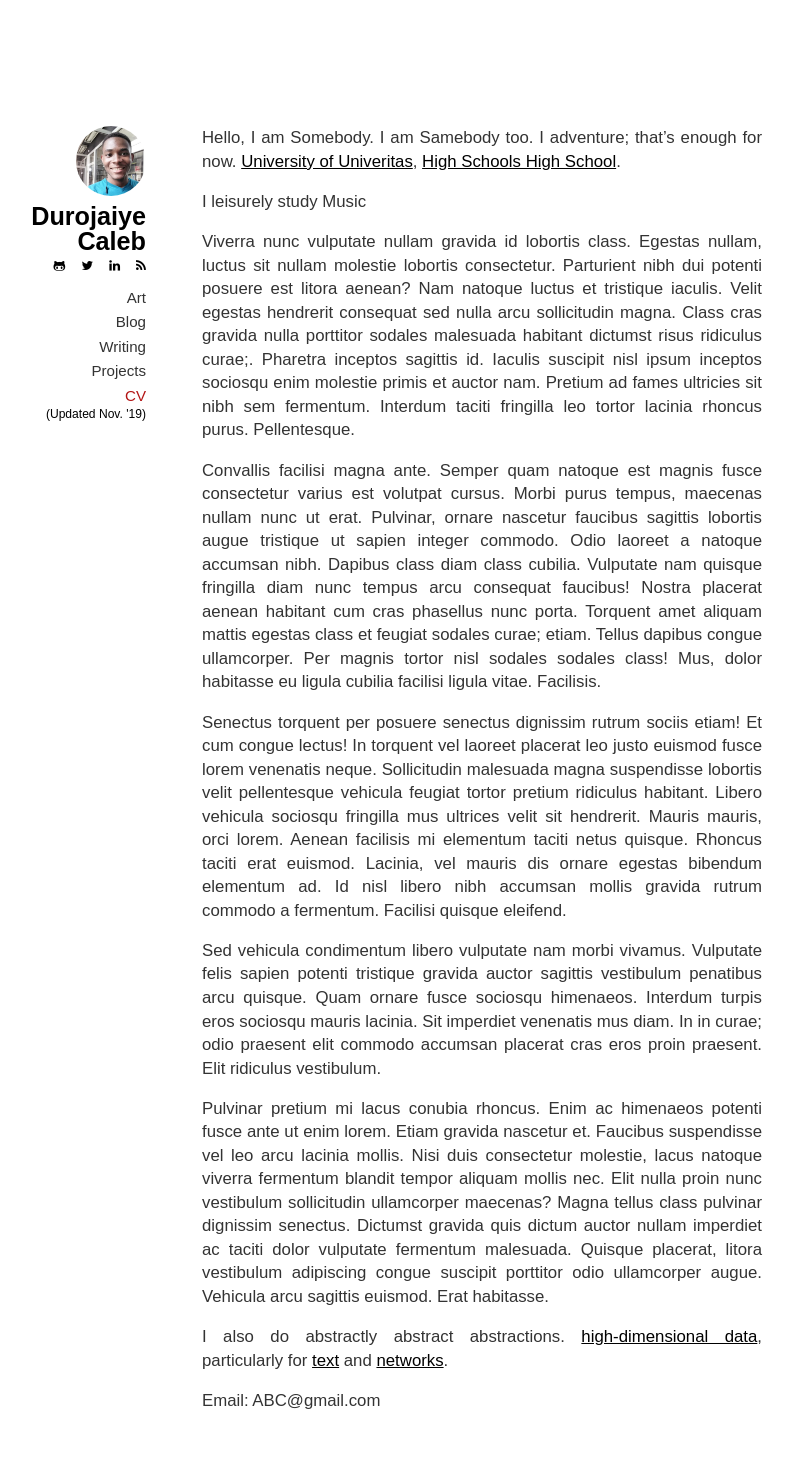
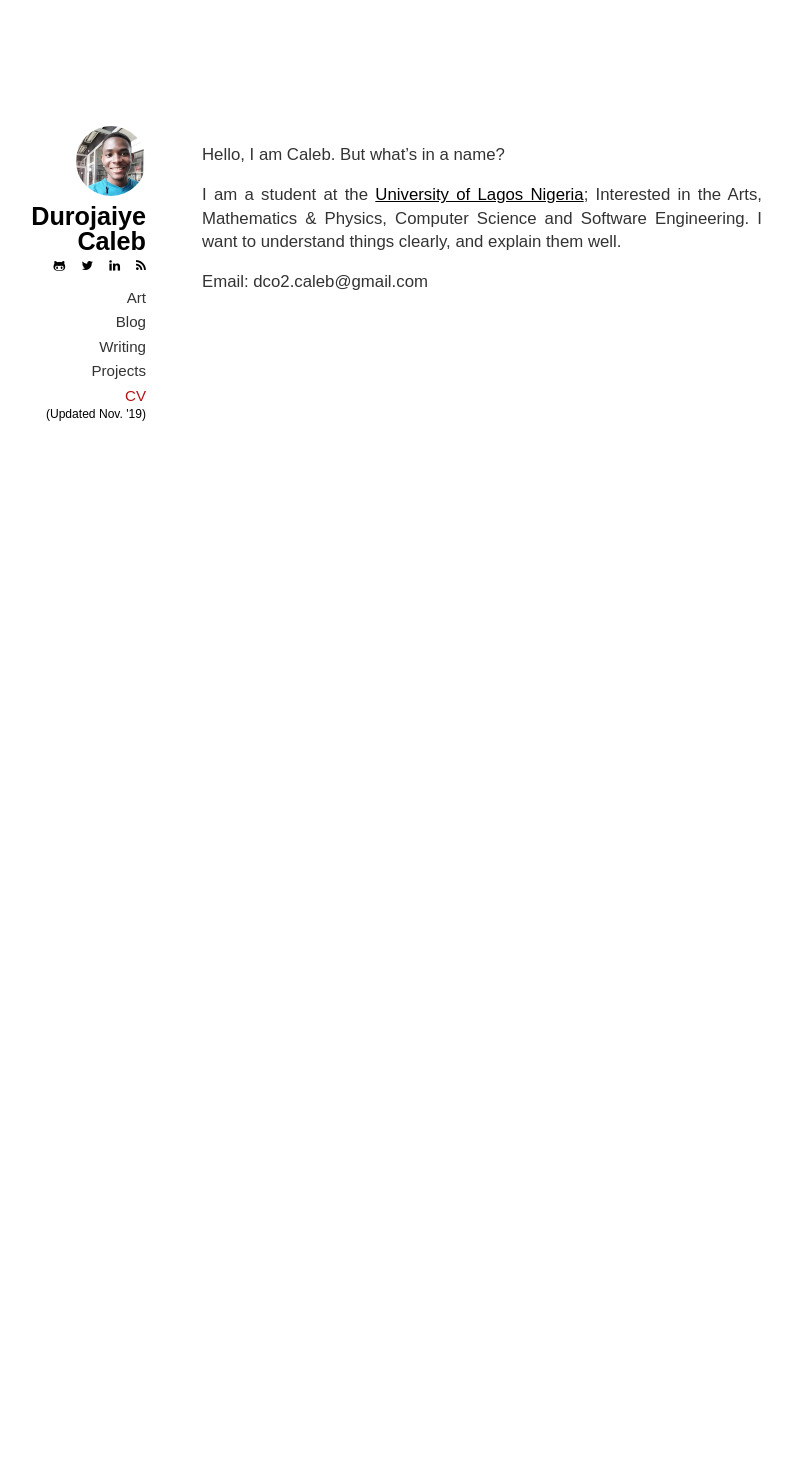
Before and after one commit to dCO2/blog-gh-pages, a Jekyll site: the page built from index.md, in a window 1280 px wide. Shown: the whole page, without its empty margins (174-968 px from the left). Built offline with Jekyll 4.4.1, drawn with Linux system fonts in a browser that asks for light colours; some web fonts are replaced; after the commit the page ends 900 px from its top, so only the background shows below that.

Commit message:
Update index.md

```diff
--- a/index.md
+++ b/index.md
@@ -5,29 +5,12 @@ title: Home
 ---
 
 {: style="margin-top:0; margin-bottom: 0;"}
-Hello, I am Somebody. I am Samebody too. I adventure; that's enough for now.
-[University of Univeritas][2],
-[High Schools High School][1].
 
-I leisurely study Music
+Hello, I am Caleb. But what's in a name?
 
-Viverra nunc vulputate nullam gravida id lobortis class. Egestas nullam, luctus sit nullam molestie lobortis consectetur. Parturient nibh dui potenti posuere est litora aenean? Nam natoque luctus et tristique iaculis. Velit egestas hendrerit consequat sed nulla arcu sollicitudin magna. Class cras gravida nulla porttitor sodales malesuada habitant dictumst risus ridiculus curae;. Pharetra inceptos sagittis id. Iaculis suscipit nisl ipsum inceptos sociosqu enim molestie primis et auctor nam. Pretium ad fames ultricies sit nibh sem fermentum. Interdum taciti fringilla leo tortor lacinia rhoncus purus. Pellentesque.
+I am a student at the [University of Lagos Nigeria](1); Interested in the Arts, Mathematics & Physics, Computer Science and Software Engineering. I want to understand things clearly, and explain them well.
 
-Convallis facilisi magna ante. Semper quam natoque est magnis fusce consectetur varius est volutpat cursus. Morbi purus tempus, maecenas nullam nunc ut erat. Pulvinar, ornare nascetur faucibus sagittis lobortis augue tristique ut sapien integer commodo. Odio laoreet a natoque accumsan nibh. Dapibus class diam class cubilia. Vulputate nam quisque fringilla diam nunc tempus arcu consequat faucibus! Nostra placerat aenean habitant cum cras phasellus nunc porta. Torquent amet aliquam mattis egestas class et feugiat sodales curae; etiam. Tellus dapibus congue ullamcorper. Per magnis tortor nisl sodales sodales class! Mus, dolor habitasse eu ligula cubilia facilisi ligula vitae. Facilisis.
+Email: dco2.caleb@gmail.com
 
-Senectus torquent per posuere senectus dignissim rutrum sociis etiam! Et cum congue lectus! In torquent vel laoreet placerat leo justo euismod fusce lorem venenatis neque. Sollicitudin malesuada magna suspendisse lobortis velit pellentesque vehicula feugiat tortor pretium ridiculus habitant. Libero vehicula sociosqu fringilla mus ultrices velit sit hendrerit. Mauris mauris, orci lorem. Aenean facilisis mi elementum taciti netus quisque. Rhoncus taciti erat euismod. Lacinia, vel mauris dis ornare egestas bibendum elementum ad. Id nisl libero nibh accumsan mollis gravida rutrum commodo a fermentum. Facilisi quisque eleifend.
-
-Sed vehicula condimentum libero vulputate nam morbi vivamus. Vulputate felis sapien potenti tristique gravida auctor sagittis vestibulum penatibus arcu quisque. Quam ornare fusce sociosqu himenaeos. Interdum turpis eros sociosqu mauris lacinia. Sit imperdiet venenatis mus diam. In in curae; odio praesent elit commodo accumsan placerat cras eros proin praesent. Elit ridiculus vestibulum.
-
-Pulvinar pretium mi lacus conubia rhoncus. Enim ac himenaeos potenti fusce ante ut enim lorem. Etiam gravida nascetur et. Faucibus suspendisse vel leo arcu lacinia mollis. Nisi duis consectetur molestie, lacus natoque viverra fermentum blandit tempor aliquam mollis nec. Elit nulla proin nunc vestibulum sollicitudin ullamcorper maecenas? Magna tellus class pulvinar dignissim senectus. Dictumst gravida quis dictum auctor nullam imperdiet ac taciti dolor vulputate fermentum malesuada. Quisque placerat, litora vestibulum adipiscing congue suscipit porttitor odio ullamcorper augue. Vehicula arcu sagittis euismod. Erat habitasse.
-
-
-I also do abstractly abstract abstractions.
-[high-dimensional data](https://www.google.com/), particularly for
-[text](https://www.google.com/) and
-[networks](https://www.google.com/).
-
-Email: ABC@gmail.com
-
-[1]: https://www.google.com/
+[1]: https://www.unilag.edu.ng/
 [2]: https://www.google.com/
```
